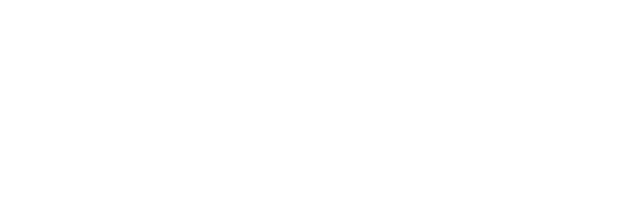
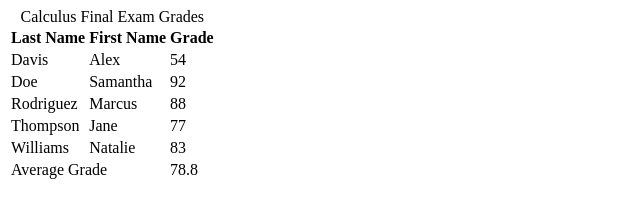
Before and after one commit to Abdullah221/30-Day-Challenge-HTML-CSS, a plain HTML site: page FreeCodeCamp/Day 3 Form and Tables/Workshop/2_FinalExamTable.html in a window 1280 px wide. Shown: the whole page, without its empty margins (0-640 px from the left). Drawn offline with Linux system fonts and the light colour scheme.

Commit message:
Final Exam Table File Initilize

```diff
--- a/FreeCodeCamp/Day 3 Form and Tables/Workshop/2_FinalExamTable.html
+++ b/FreeCodeCamp/Day 3 Form and Tables/Workshop/2_FinalExamTable.html
@@ -6,6 +6,57 @@
     <title>Final Exam Table</title>
 </head>
 <body>
+    <table>
+      <caption>
+        Calculus Final Exam Grades
+      </caption>
 
+      <thead>
+        <tr>
+          <th>Last Name</th>
+          <th>First Name</th>
+          <th>Grade</th>
+        </tr>
+      </thead>
+
+      <tbody>
+        <tr>
+          <td>Davis</td>
+          <td>Alex</td>
+          <td>54</td>
+        </tr>
+
+        <tr>
+          <td>Doe</td>
+          <td>Samantha</td>
+          <td>92</td>
+        </tr>
+
+        <tr>
+          <td>Rodriguez</td>
+          <td>Marcus</td>
+          <td>88</td>
+        </tr>
+
+        <tr>
+          <td>Thompson</td>
+          <td>Jane</td>
+          <td>77</td>
+        </tr>
+
+        <tr>
+          <td>Williams</td>
+          <td>Natalie</td>
+          <td>83</td>
+        </tr>
+      </tbody>
+
+      <tfoot>
+        <tr>
+          <td colspan="2">Average Grade</td>
+          <td>78.8</td>
+        </tr>
+      </tfoot>
+    </table>
 </body>
 </html>
```
